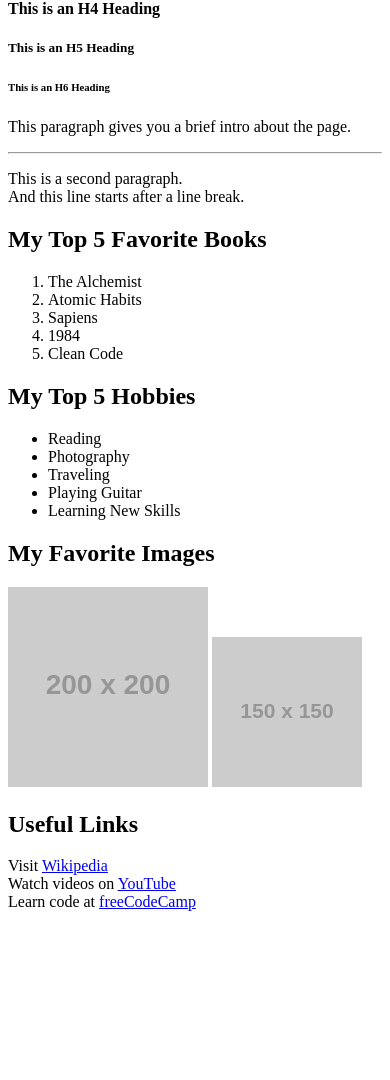
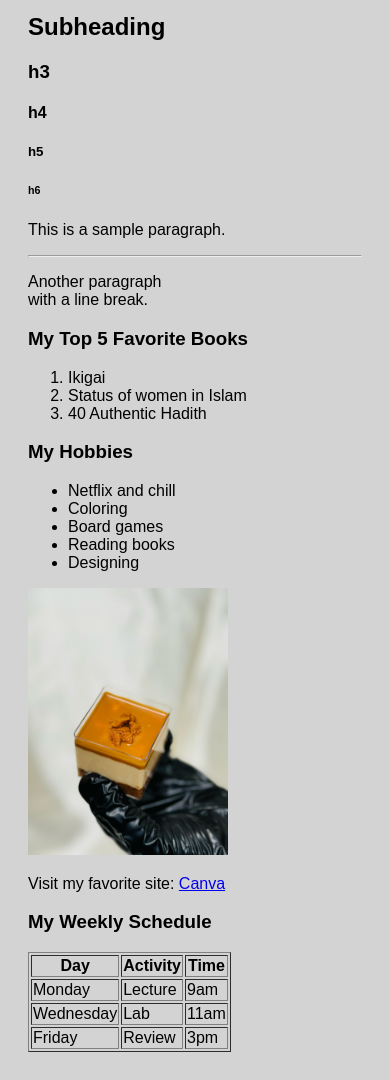
Before and after one commit to sleepingBeautyy/introduction-to-html-and-css-part-a-sleepingBeautyy, a plain HTML site: page index.html in a window 390 px wide. Shown: the part 170-1250 px from the top of the page. Before the commit the page ends 1097 px from the top, so only its background shows below. Drawn offline with Linux system fonts and the light colour scheme; placeholder pictures from the web are drawn by us.

Commit message:
Add initial website setup with HTML forms, Bootstrap layout and basic styling

```diff
--- a/index.html
+++ b/index.html
@@ -1,58 +1,55 @@
 <!DOCTYPE html>
 <html lang="en">
+<head>
+  <meta charset="UTF-8" />
+  <meta name="viewport" content="width=device-width, initial-scale=1.0" />
+  <title>CSINF2215 Lab</title>
+  <link rel="stylesheet" href="style.css" />
+  <link rel="icon" href="images/favicon.ico" type="image/x-icon" />
+</head>
+<body>
+    <nav style="background-color: #333; padding: 10px;">
+        <a href="index.html" style="color: white; margin-right: 15px; text-decoration: none;">Home</a>
+        <a href="form.html" style="color: white; margin-right: 15px; text-decoration: none;">Form</a>
+        <a href="bootstrap.html" style="color: white; text-decoration: none;">Bootstrap</a>
+      </nav>
 
-<head>
-    <meta charset="UTF-8">
-    <title>My Web Page</title>
-</head>
+  <h1>Welcome to My Web Page</h1>
+  <h2>Subheading</h2>
+  <h3>h3</h3>
+  <h4>h4</h4>
+  <h5>h5</h5>
+  <h6>h6</h6>
+  <p>This is a sample paragraph.</p>
+  <hr />
+  <p>Another paragraph<br />with a line break.</p>
 
-<body>
+  <h3>My Top 5 Favorite Books</h3>
+  <ol>
+    <li>Ikigai</li>
+    <li>Status of women in Islam</li>
+    <li>40 Authentic Hadith</li>
+  </ol>
 
-    <!-- Task 2: Headings, Paragraphs, HR, BR -->
-    <h1>Welcome to My Web Page</h1>
-    <h2>This is an H2 Heading</h2>
-    <h3>This is an H3 Heading</h3>
-    <h4>This is an H4 Heading</h4>
-    <h5>This is an H5 Heading</h5>
-    <h6>This is an H6 Heading</h6>
+  <h3>My Hobbies</h3>
+  <ul>
+    <li>Netflix and chill</li>
+    <li>Coloring</li>
+    <li>Board games</li>
+    <li>Reading books</li>
+    <li>Designing</li>
+  </ul>
 
-    <p>This paragraph gives you a brief intro about the page.</p>
-    <hr>
-    <p>This is a second paragraph.<br>
-        And this line starts after a line break.</p>
+  <img src="images/cheesecake.jpeg" alt="A book" width="200" />
 
-    <!-- Task 3: Lists -->
-    <h2>My Top 5 Favorite Books</h2>
-    <ol>
-        <li>The Alchemist</li>
-        <li>Atomic Habits</li>
-        <li>Sapiens</li>
-        <li>1984</li>
-        <li>Clean Code</li>
-    </ol>
+  <p>Visit my favorite site: <a href="https://www.canva.com/" target="_blank">Canva</a></p>
 
-    <h2>My Top 5 Hobbies</h2>
-    <ul>
-        <li>Reading</li>
-        <li>Photography</li>
-        <li>Traveling</li>
-        <li>Playing Guitar</li>
-        <li>Learning New Skills</li>
-    </ul>
-
-    <!-- Task 4: Images with alt text -->
-    <h2>My Favorite Images</h2>
-    <img src="https://via.placeholder.com/200" alt="Placeholder image of a nature scene" width="200">
-    <img src="https://via.placeholder.com/150" alt="Another placeholder image" width="150">
-
-    <!-- Task 5: Links -->
-    <h2>Useful Links</h2>
-    <p>
-        Visit <a href="https://www.wikipedia.org" target="_blank">Wikipedia</a><br>
-        Watch videos on <a href="https://www.youtube.com" target="_blank">YouTube</a><br>
-        Learn code at <a href="https://www.freecodecamp.org" target="_blank">freeCodeCamp</a>
-    </p>
-
+  <h3>My Weekly Schedule</h3>
+  <table border="1">
+    <tr><th>Day</th><th>Activity</th><th>Time</th></tr>
+    <tr><td>Monday</td><td>Lecture</td><td>9am</td></tr>
+    <tr><td>Wednesday</td><td>Lab</td><td>11am</td></tr>
+    <tr><td>Friday</td><td>Review</td><td>3pm</td></tr>
+  </table>
 </body>
-
 </html>
--- /dev/null
+++ b/style.css
@@ -0,0 +1,32 @@
+body {
+    background-color: #f0f0f0;
+    font-family: Arial;
+    padding: 20px;
+  }
+
+  h1 {
+    color: navy;
+  }
+
+  a:hover {
+    color: red;
+  }
+
+  .button {
+    background-color: blue;
+    color: white;
+    padding: 10px;
+  }
+
+  #main {
+    text-align: center;
+  }
+
+  @media (max-width: 600px) {
+    body {
+      background-color: lightgray;
+    }
+    .nav {
+      display: none;
+    }
+  }
```
Also changed, not shown: bootstrap.html (added, +34 -0 lines), form.html (added, +45 -0 lines), images/cheesecake.jpeg (added), 1 other file.
